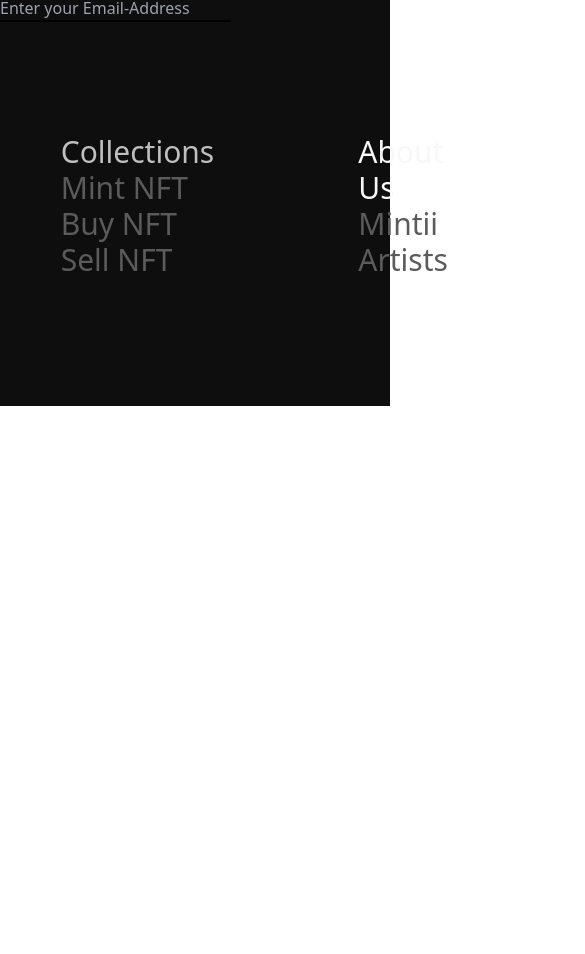
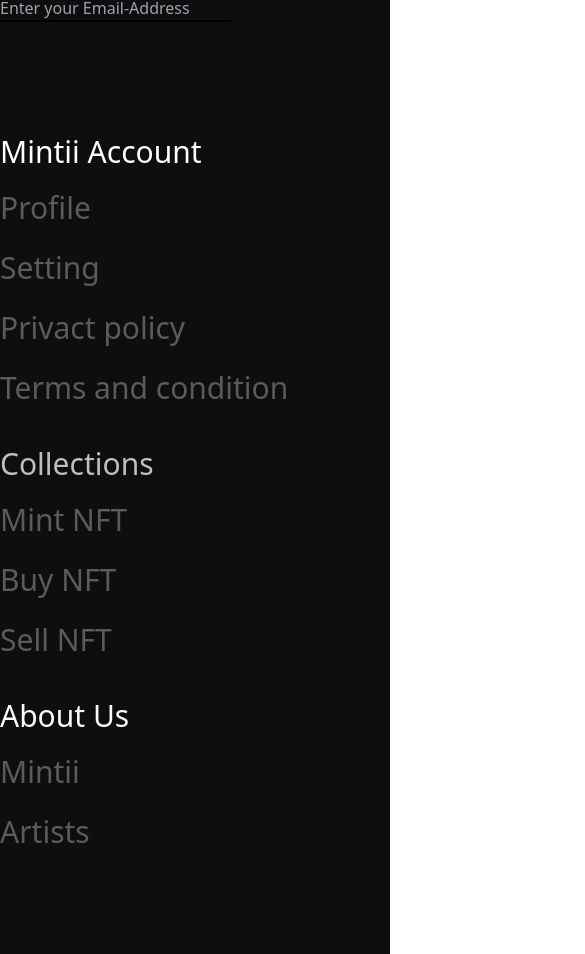
Before and after one commit to sareh-srm/Vizh-React, a React (Vite) app in the folder nft-project/: page /details in a window 390 px wide. Shown: the part 1376-2330 px from the top of the page, 585 px wide, since content can reach past the window. Before the commit the page ends 1782 px from the top, so only its background shows below. Built offline with nearby package versions, Linux system fonts and the light colour scheme.

Commit message:
feat: [WIP] Footer section responsiveness

```diff
--- a/nft-project/src/components/Footer.tsx
+++ b/nft-project/src/components/Footer.tsx
@@ -27,30 +27,28 @@
         </div>
       </div>
 
-      <div className="flex justify-center pb-5">
+      <div className="flex flex-col justify-center gap-4 pb-20 md:flex-row">
         <div>
-          <ul>
-            <li className="font-normal text-3xl align-right">
-              <a href="" className="text-white pr-36">
-                Mintii Account
-              </a>
+          <ul className="">
+            <li className="font-normal text-3xl align-right text-white pr-36 pb-5">
+              Mintii Account
             </li>
-            <li className="text-tds font-normal text-3xl">
+            <li className="text-tds font-normal text-3xl pb-6">
               <a href="" className="py-2">
                 Profile
               </a>
             </li>
-            <li className="text-tds font-normal text-3xl">
+            <li className="text-tds font-normal text-3xl pb-6">
               <a href="" className="py-2">
                 Setting
               </a>
             </li>
-            <li className="text-tds font-normal text-3xl">
+            <li className="text-tds font-normal text-3xl pb-6">
               <a href="" className="py-2">
                 Privact policy
               </a>
             </li>
-            <li className="text-tds font-normal text-3xl">
+            <li className="text-tds font-normal text-3xl pb-6">
               <a href="" className="py-2">
                 Terms and condition
               </a>
@@ -59,22 +57,20 @@
         </div>
         <div>
           <ul>
-            <li className="font-normal text-3xl align-right">
-              <a href="" className="text-collections pr-36">
-                Collections
-              </a>
+            <li className="font-normal text-3xl align-right text-collections pr-36 pb-5">
+              Collections
             </li>
-            <li className="text-tds font-normal text-3xl">
+            <li className="text-tds font-normal text-3xl pb-6">
               <a href="" className="py-2">
                 Mint NFT
               </a>
             </li>
-            <li className="text-tds font-normal text-3xl">
+            <li className="text-tds font-normal text-3xl pb-6">
               <a href="" className="py-2">
                 Buy NFT
               </a>
             </li>
-            <li className="text-tds font-normal text-3xl">
+            <li className="text-tds font-normal text-3xl pb-6">
               <a href="" className="py-2">
                 Sell NFT
               </a>
@@ -83,17 +79,15 @@
         </div>
         <div>
           <ul>
-            <li className="font-normal text-3xl align-right">
-              <a href="" className="text-aboutUs pr-36">
-                About Us
-              </a>
+            <li className="font-normal text-3xl align-right text-aboutUs pr-36 pb-5">
+              About Us
             </li>
-            <li className="text-tds font-normal text-3xl">
+            <li className="text-tds font-normal text-3xl pb-6">
               <a href="" className="py-2">
                 Mintii
               </a>
             </li>
-            <li className="text-tds font-normal text-3xl">
+            <li className="text-tds font-normal text-3xl pb-6">
               <a href="" className="py-2">
                 Artists
               </a>
```
